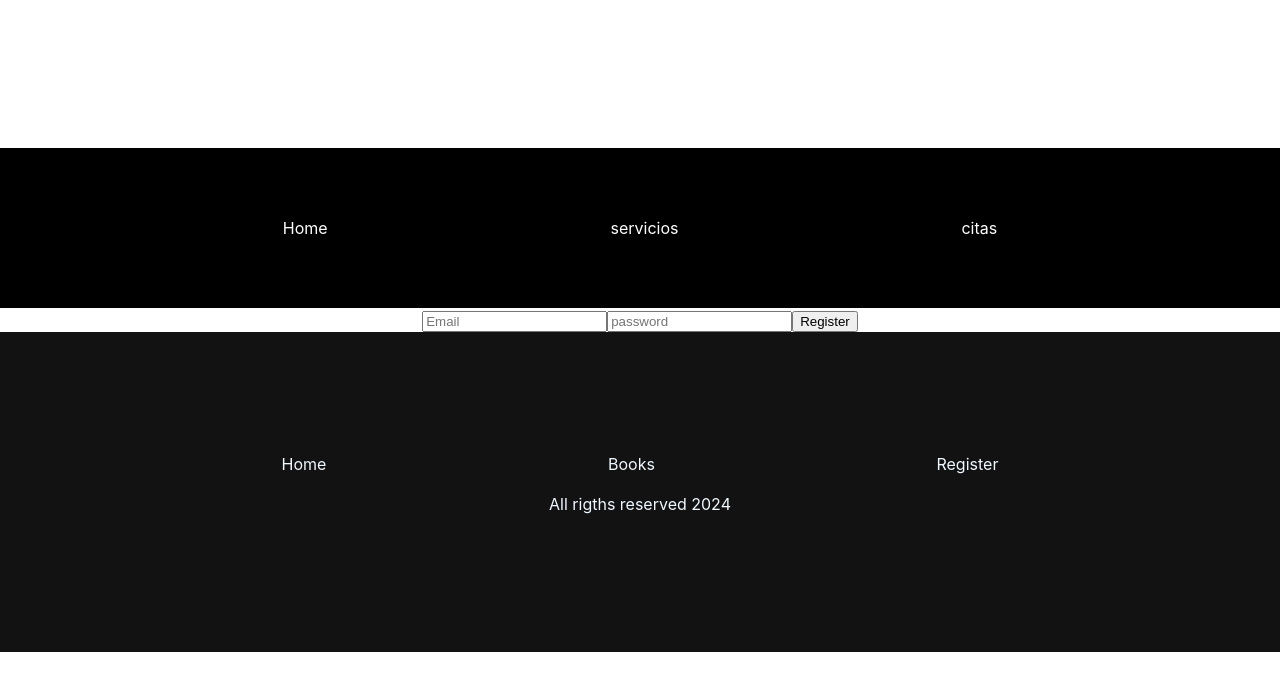
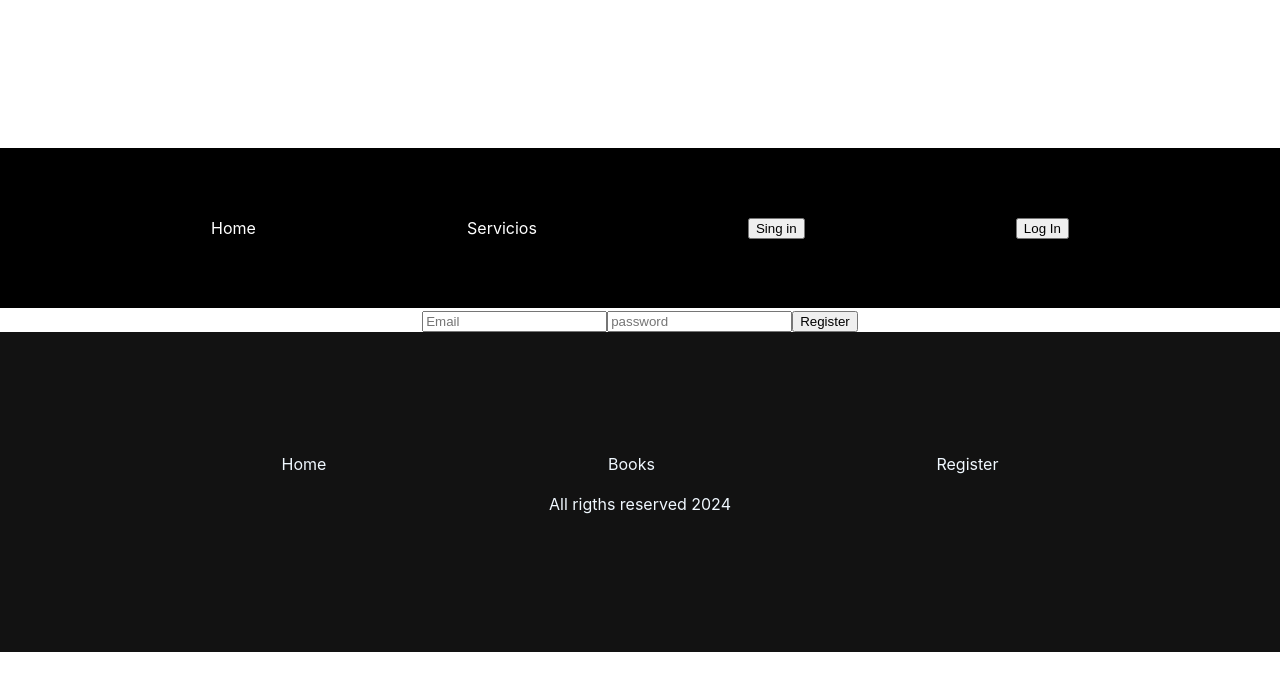
Before and after one commit to AbrahamEsc1911/FSD-FRONTEND-TATTOO-STUDIO, a React (Vite) app: page /register in a window 1280 px wide. Shown: the top 690 px of the page. Built offline with nearby package versions, Linux system fonts and the light colour scheme.

Commit message:
update: adding to navegation bar two buttons, sing in and log in

```diff
--- a/src/components/Header/Header.jsx
+++ b/src/components/Header/Header.jsx
@@ -1,14 +1,28 @@
 import React from 'react'
-import { CSurfer } from '../Csurfer/CSurfer'
+import { CSurfer } from '../Csurfer/CSurfer.jsx'
 import './Header.css'
+import { Cinput } from '../Cinput/Cinput.jsx'
+import { useNavigate } from 'react-router-dom'
 
 export const Header = () => {
+
+    const navigate = useNavigate()
+
+    const navRegistro = () => {
+        navigate('/register')
+    }
+
+    const navLogin = () => {
+        navigate('/login')
+    }
+
     return (
         <>
             <div className='Header-root'>
                     <div className='center-navigation'><CSurfer content="Home" path="/" /></div>
-                    <div className='center-navigation'><CSurfer content="servicios" path="/" /></div>
-                    <div className='center-navigation'><CSurfer content="citas" path="/" /></div>
+                    <div className='center-navigation'><CSurfer content="Servicios" path="/" /></div>
+                    <Cinput type="button" value="Sing in" onClickFuntion={navRegistro} />
+                    <Cinput type="button" value="Log In" onClickFuntion={navLogin} />
             </div>
 
         </>
--- a/src/views/Register/Register.jsx
+++ b/src/views/Register/Register.jsx
@@ -13,7 +13,6 @@ export const Register = () => {
 
   return (
     <>
-
     <Cinput type="text" name="email" placeholder="Email" emitFuntion={handleChange} />
     <Cinput type="password" name="password" placeholder="password" emitFuntion={handleChange} />
     <Cinput type="button" name="register" value="Register" onClickFuntion={register} />
```
